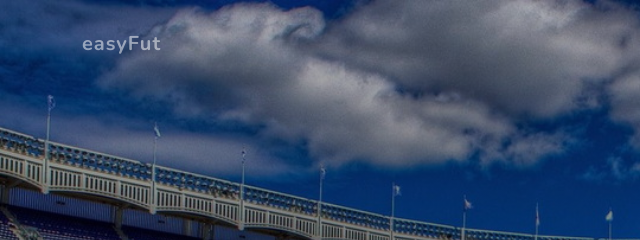
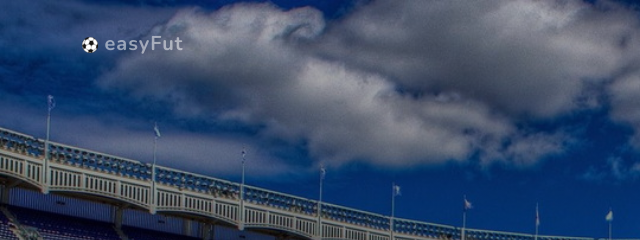
Before and after one commit to frankvilela/easyfutpage, a plain HTML site: page index.html in a window 1280 px wide. Shown: the top 240 px of the page, 0-640 px from the left. Drawn offline with nearby package versions, Linux system fonts and the light colour scheme.

Commit message:
Add files via upload

```diff
--- a/index.html
+++ b/index.html
@@ -19,7 +19,7 @@
         <!-- Navigation-->
         <nav class="navbar navbar-expand-lg navbar-light fixed-top" id="mainNav">
             <div class="container">
-                <a class="navbar-brand js-scroll-trigger" href="#page-top">easyFut</a>
+                <a class="navbar-brand js-scroll-trigger" href="#page-top"><img src="assets/img/favicon.ico"> easyFut</a>
                 <button class="navbar-toggler navbar-toggler-right" type="button" data-toggle="collapse" data-target="#navbarResponsive" aria-controls="navbarResponsive" aria-expanded="false" aria-label="Toggle navigation"><i class="fas fa-bars"></i></button>
                 <div class="collapse navbar-collapse" id="navbarResponsive">
                     <ul class="navbar-nav ml-auto">
```
